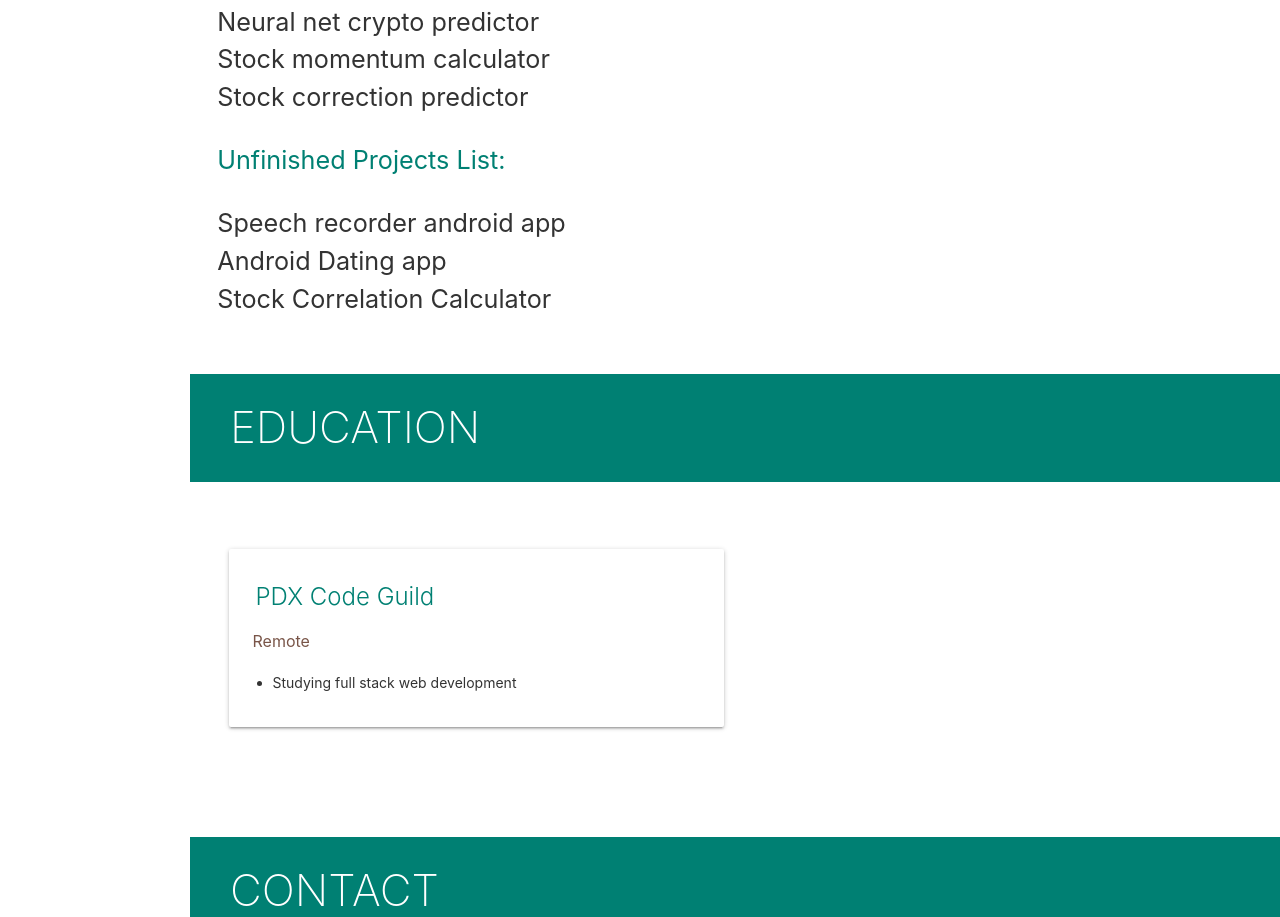
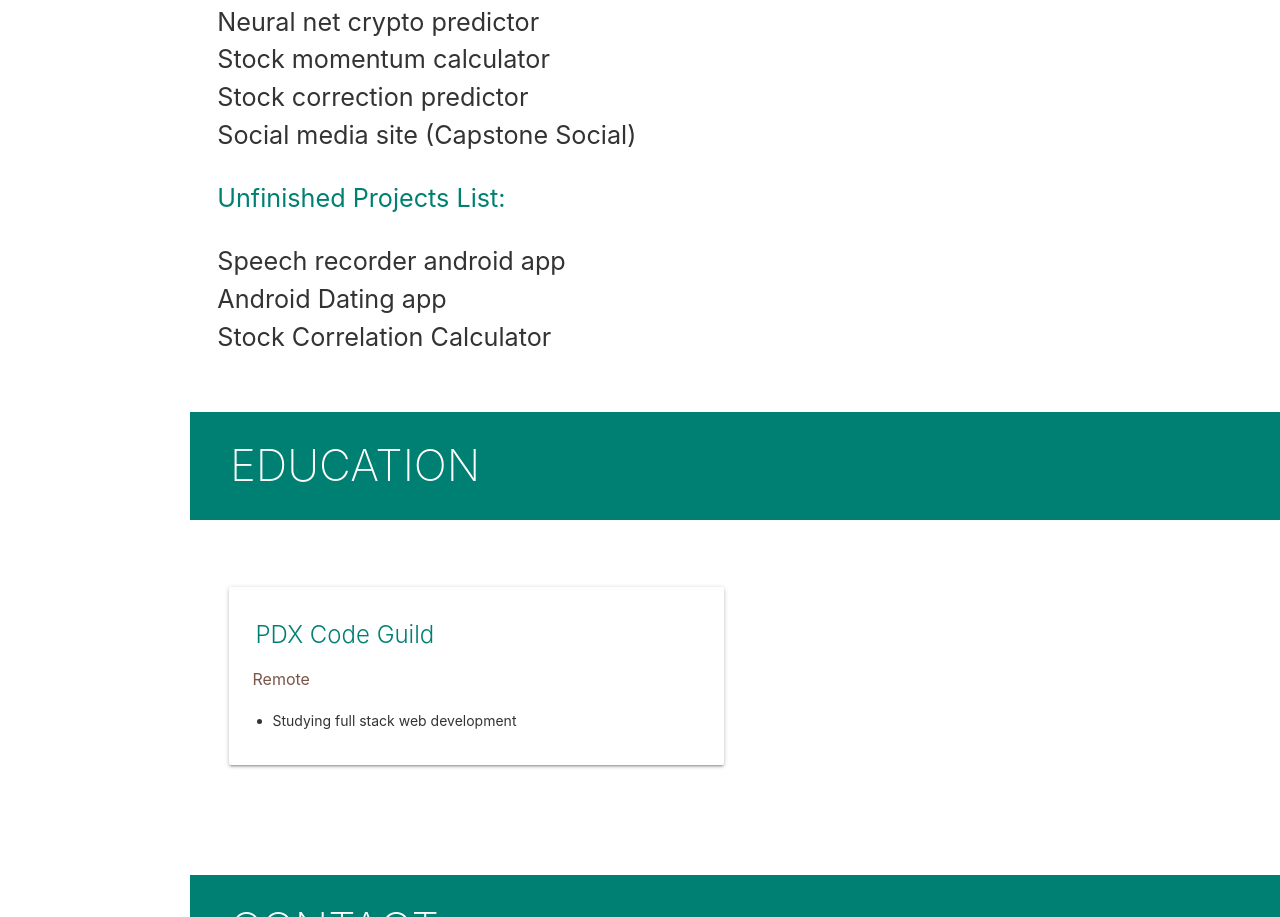
Before and after one commit to githubaccount11/githubaccount11.github.io, a plain HTML site: page index.html in a window 1280 px wide. Shown: the part 2287-3204 px from the top of the page. Drawn offline with nearby package versions, Linux system fonts and the light colour scheme.

Commit message:
added social media site to projects list

```diff
--- a/index.html
+++ b/index.html
@@ -171,6 +171,7 @@
                     <li>Neural net crypto predictor</li>
                     <li>Stock momentum calculator</li>
                     <li>Stock correction predictor</li>
+                    <li>Social media site (Capstone Social)</li>
                  </ul>
                  <span class="card-title activator teal-text hoverline"
                 >Unfinished Projects List:</span>
```
